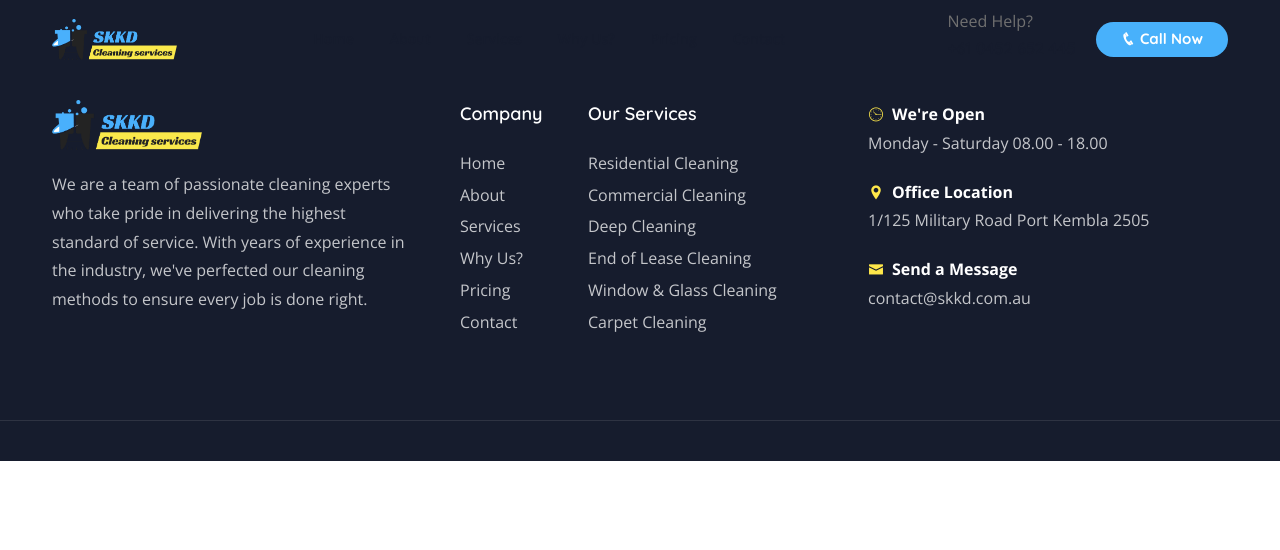
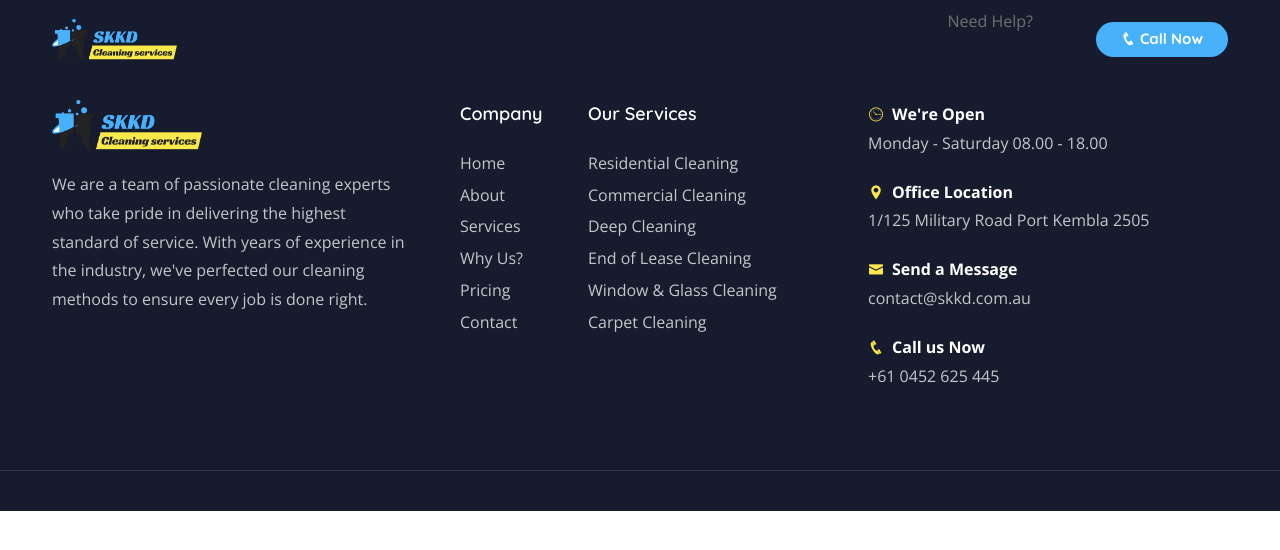
Before and after one commit to the-roshandahal/skkd, a Django app: template templates/base.html in a window 1280 px wide. Shown: the top 550 px of the page. Run offline with Django 5.2, Linux system fonts and the light colour scheme; the template is opened without the code that fills it, so the values that code supplies are empty; some libraries are stand-ins or nearby versions.

Commit message:
Update base.html

```diff
--- a/templates/base.html
+++ b/templates/base.html
@@ -122,7 +122,7 @@
                                 <div class="menu_side_area">
                                     <div class=" xs-hide" style="margin-right: 20px;">
                                         <span> Need Help?</span>
-                                        <h5>+61 0452 652 445</h5>
+                                        <h5>+61 0452 625 445</h5>
                                     </div>
                                     <a href="#contact" class="btn-main"><i class="icofont-phone"></i> Call Now</a>
                                     <span id="menu-btn"></span>
@@ -198,6 +198,10 @@
 
                             <div class="fw-bold text-white"><i class="icofont-envelope me-2 id-color-2"></i>Send a Message</div>
                             contact@skkd.com.au
+                            <div class="spacer-20"></div>
+
+                            <div class="fw-bold text-white"><i class="icofont-phone me-2 id-color-2"></i>Call us Now</div>
+                            +61 0452 625 445
                         </div>
                     </div>
                 </div>
```
